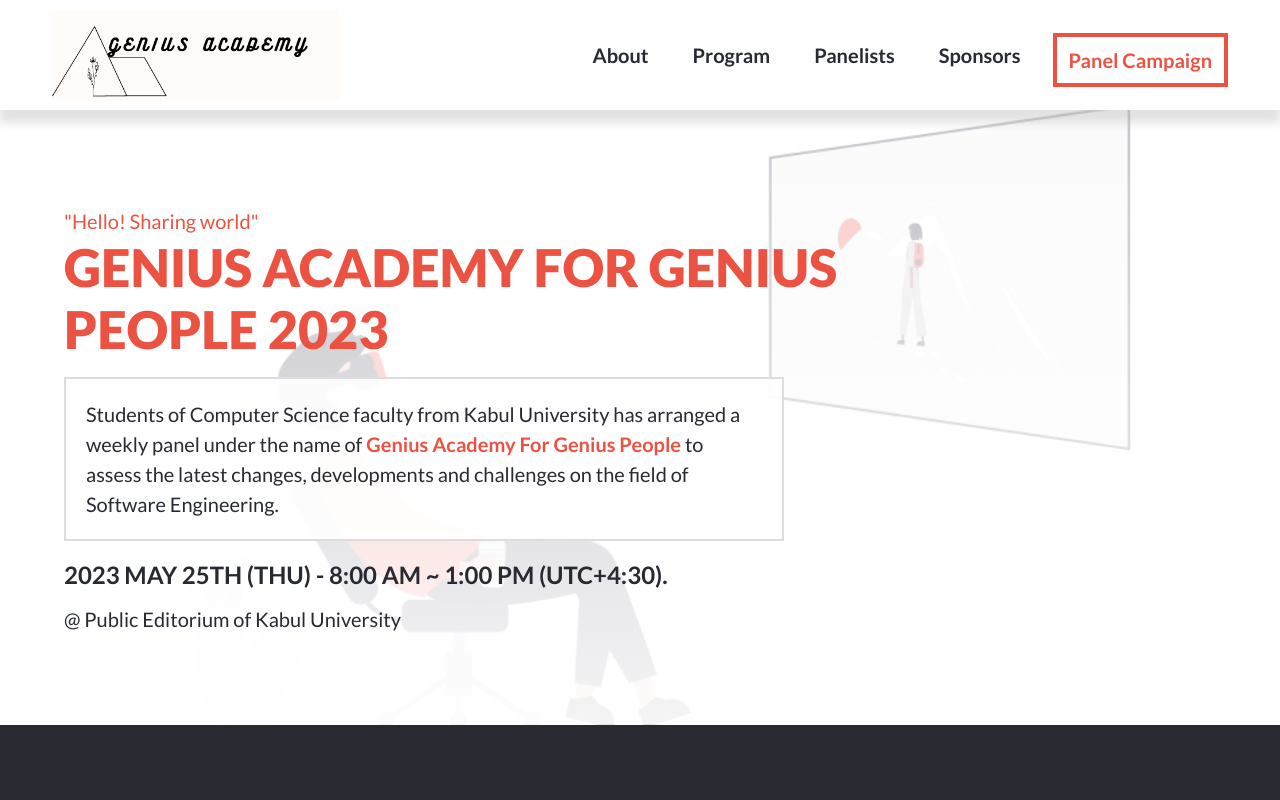
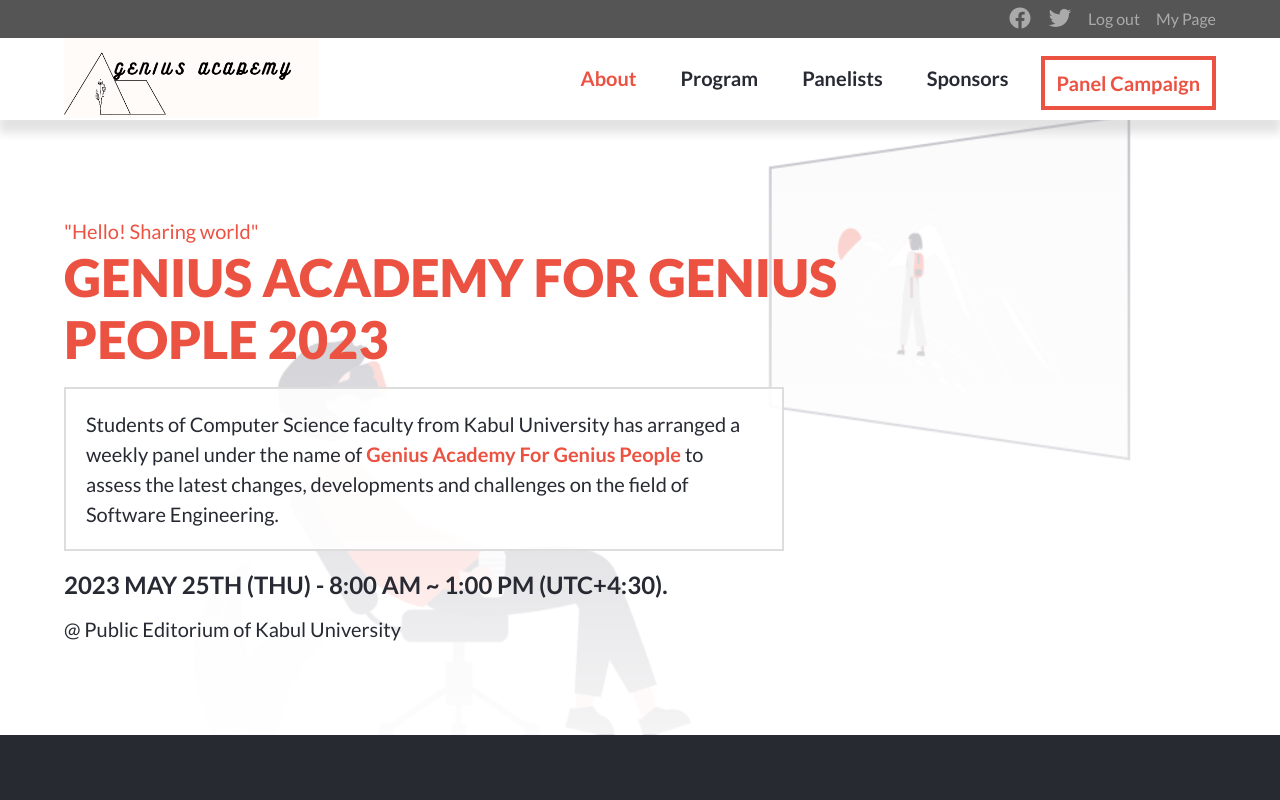
Before and after one commit to M-Anwar-Hussaini/Genius-Academy, a website: page index.html in a window 1280 px wide. Shown: the top 800 px of the page. Drawn offline with nearby package versions, Linux system fonts and the light colour scheme.

Commit message:
Add social bar at most top of page for desktop version

```diff
--- a/css/general.css
+++ b/css/general.css
@@ -64,7 +64,7 @@
 }
 
 .heading--tertiary {
-  font-size: 2.4rem;
+  font-size: 1.8rem;
 }
 
 .underline::after {
--- a/css/queries.css
+++ b/css/queries.css
@@ -17,11 +17,52 @@
 @media (min-width: 48em) {
   html {
     font-size: 56.25%;
-    scroll-padding-top: 11rem;
+    scroll-padding-top: 12rem;
   }
 
   body {
-    padding-top: 11rem;
+    padding-top: 12rem;
+  }
+
+  .section {
+    padding: 9.6rem 6.4rem;
+  }
+
+  .nav-box {
+    position: fixed;
+    top: 0;
+    left: 0;
+    width: 100vw;
+    height: 12rem;
+    box-shadow: 0 12px 9px 1px #aaa5;
+    z-index: 10;
+  }
+
+  .social-bar {
+    background-color: #555;
+    display: flex;
+    gap: 1.6rem;
+    justify-content: end;
+    align-items: center;
+    padding: 0.6rem 3.6rem;
+  }
+
+  .social-bar a:link,
+  .social-bar a:visited {
+    font-size: 1.6rem;
+    color: #aaa;
+    transition: all 0.2s ease;
+  }
+
+  .social-bar a:hover,
+  .social-bar a:active {
+    transform: scale(1.1);
+    color: #fff;
+  }
+
+  .social-bar .social-icon {
+    height: 2.4rem;
+    width: 2.4rem;
   }
 
   .btn-menu {
@@ -29,26 +70,25 @@
   }
 
   .main-nav {
+    position: relative;
+    height: 8rem;
     transform: translateX(0);
     flex-direction: row;
     justify-content: space-between;
-    height: 11rem;
+    padding: 0 3.6rem;
+    margin: auto 0;
     background-color: #fff;
-    box-shadow: 0 12px 9px 1px #aaa5;
-    z-index: 10;
-    padding: 0 5.2rem;
   }
 
   .menu-bar {
     justify-content: center;
     flex-direction: row;
     align-items: center;
-    gap: 2rem;
   }
 
   .menu-item:link,
   .menu-item:visited {
-    font-size: 2rem;
+    font-size: 1.8rem;
     font-weight: 700;
     transition: all 0.2s;
     display: inline-block;
@@ -57,10 +97,6 @@
 
   .heading--primary {
     font-size: 4.4rem;
-  }
-
-  .section {
-    padding: 9.6rem 6.4rem;
   }
 
   .section-panelists {
@@ -99,12 +135,31 @@
   .event-img-box {
     flex-direction: row;
   }
+
+  .footer {
+    padding: 2.4rem 5.2rem;
+  }
 }
 
 /* HIGER THAN (992px) */
 @media (min-width: 62em) {
   html {
     font-size: 60%;
+  }
+
+  .social-bar,
+  .main-nav {
+    padding-left: 6.4rem;
+    padding-right: 6.4rem;
+  }
+
+  .menu-bar {
+    gap: 2rem;
+  }
+
+  .menu-item:link,
+  .menu-item:visited {
+    font-size: 2rem;
   }
 
   .heading--primary {
--- a/css/style.css
+++ b/css/style.css
@@ -15,7 +15,7 @@
 }
 
 .logo {
-  height: 9rem;
+  height: 8rem;
 }
 
 .main-nav {
@@ -26,13 +26,15 @@
   left: 0;
   transform: translateX(-100%);
   background-color: var(--gray-color);
+  transition: all 0.3s ease;
+  overflow: hidden;
+  z-index: 3;
+
+  /* Layout */
   display: flex;
   flex-direction: column;
   justify-content: center;
   align-items: center;
-  transition: all 0.3s ease;
-  overflow: hidden;
-  z-index: 3;
 }
 
 .main-nav.active {
@@ -60,6 +62,11 @@
 .menu-item:active {
   color: var(--accent-color);
   transform: translateY(-0.5px) scale(1.04);
+}
+
+.menu-item--key:link,
+.menu-item--key:visited {
+  color: var(--accent-color);
 }
 
 .menu-item--campaign:link,
@@ -143,7 +150,7 @@
   padding: 1.6rem;
   background-color: rgba(60, 63, 70);
   display: grid;
-  grid-template-columns: 1fr 3fr 4fr;
+  grid-template-columns: 1fr 3fr 5fr;
   gap: 0.4rem;
   align-items: center;
   text-align: left;
@@ -165,7 +172,7 @@
 }
 
 .program-description {
-  font-size: 1.8rem;
+  font-size: 1.6rem;
   line-height: var(--line-height-lg);
 }
 
--- a/index.html
+++ b/index.html
@@ -14,9 +14,35 @@
   <body>
     <header class="main-header">
       <div class="container container-nav">
+        <!-- Button Humburger -->
         <button class="btn-menu">
           <ion-icon name="menu-outline" class="icon-menu"></ion-icon>
         </button>
+
+        <!-- Social Bar -->
+        <div class="nav-box">
+          <ul class="social-bar hidden">
+            <li>
+              <a
+                target="_blank"
+                href="https://www.facebook.com/anwar.saadat.90/"
+                ><ion-icon class="social-icon" name="logo-facebook"></ion-icon
+              ></a>
+            </li>
+            <li>
+              <a target="_blank" href="https://twitter.com/MAnwarHussaini"
+                ><ion-icon class="social-icon" name="logo-twitter"></ion-icon
+              ></a>
+            </li>
+            <li><a href="index.html">Log out</a></li>
+            <li>
+              <a
+                target="_blank"
+                href="https://m-anwar-hussaini.github.io/Portfolio/"
+                >My Page</a
+              >
+            </li>
+          </ul>
           <nav class="main-nav">
             <!-- LOGO -->
             <div class="logo">
@@ -30,9 +56,12 @@
 
             <!-- Menu -->
             <ul class="menu-bar">
-            <ion-icon name="close-outline" class="icon-menu hidden"></ion-icon>
+              <ion-icon
+                name="close-outline"
+                class="icon-menu hidden"
+              ></ion-icon>
               <li>
-              <a href="about.html" class="menu-item menu-item--about">About</a>
+                <a href="about.html" class="menu-item menu-item--key">About</a>
               </li>
               <li><a href="#program" class="menu-item">Program</a></li>
               <li><a href="#panel" class="menu-item">Panelists</a></li>
@@ -44,6 +73,7 @@
               </li>
             </ul>
           </nav>
+        </div>
       </div>
     </header>
     <main>
```
Also changed, not shown: about.html (+38 -6 lines). Lines whose indentation alone changed are shown as unchanged.
